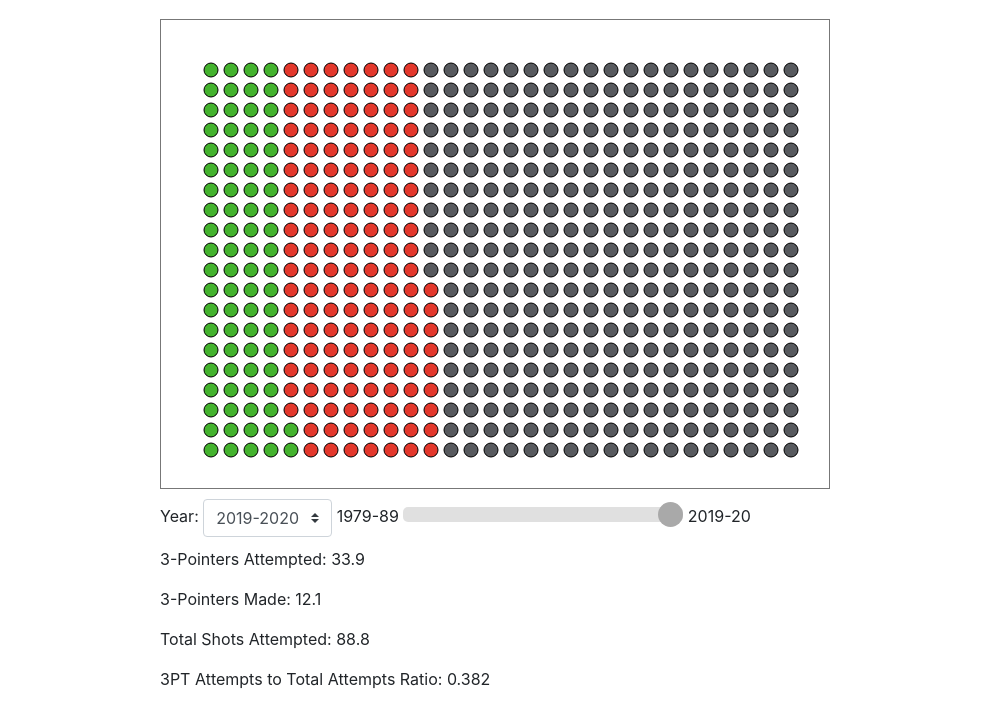
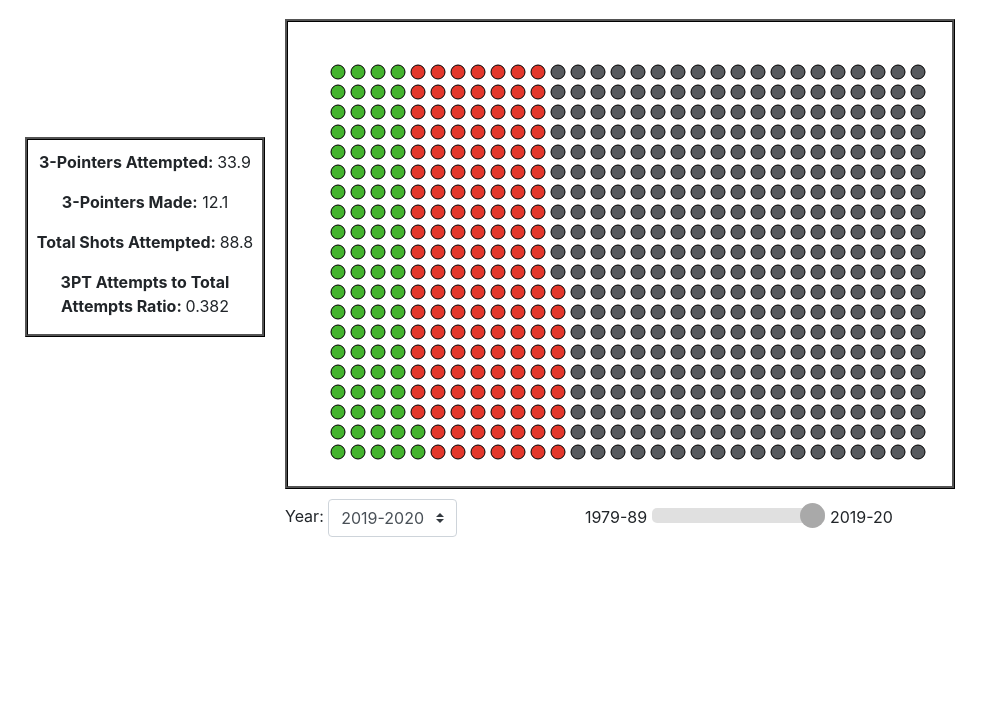
Before and after one commit to Mathewlev/NBData, a plain HTML site: page index.html in a window 1280 px wide. Shown: the part 109-816 px from the top of the page, without its empty margins (0-993 px from the left). Drawn offline with nearby package versions, Linux system fonts and the light colour scheme.

Commit message:
styling done

```diff
--- a/grid.js
+++ b/grid.js
@@ -67,6 +67,14 @@ var chartHeight = svgHeight - padding.t - padding.b;
 var grid = svg.append('g')
     .attr('transform', 'translate('+[padding.l, padding.t]+')')
     .attr("class", "grid");
+
+var madeCircle = d3.select("#legend")
+    .append('circle')
+    .attr("cx", 600)
+    .attr("cy", 300)
+    .attr("r", 80)
+    .style("fill", "#44b32e")
+    .style("stroke", "#000000");
 
 
 function updateGraph(first) {
@@ -167,6 +175,7 @@ d3.csv("NBData.csv", function(error, data) {
     xScale = d3.scaleLinear()
     .range([0, chartWidth]);
 
+
     // format the data
     data.forEach(function(d) {
         d["3P"] = +d["3P"];
--- a/index.html
+++ b/index.html
@@ -7,14 +7,14 @@
 
 <body>
     <div id="main">
-        <div style="margin-left: 440px; margin-top: 45px">
+        <div style="margin-left: 425px; margin-top: 45px">
          <h1 id="title">NBdAta</h1>
          </div>
         <div style="margin-left: 160px; margin-top: 35px">
-            <svg width="670" height="470" style="border: 1px solid #777;">
+            <svg width="670" id ="svg" height="470">
             </svg>
         </div>
-        <div style="margin-left: 160px; margin-top: 10px;">
+        <div  id="toggle" style="margin-left: 160px; margin-top: 10px;">
             <label for="categorySelect">Year:</label>
             <select style="width: auto;" class="custom-select large" id="scaleSelect" onchange="onYearChanged()">
                 <option selected value=0>2019-2020</option>
@@ -62,17 +62,24 @@
             </select>
             <!-- <div class="slidercontainer"> -->
                 <!-- <label for="year">Year: <span id="yearSliderValue"></span></label> -->
+            <div id="drag">
                 <label for="happy" class="pull-left">1979-89</label>
                 <input type="range" min="1979" max="2019" value="2019" class="slider" id="yearRange" style="display: inline-block;">
                 <label for="" class="pull-right">2019-20</label>
+            </div>
+
             <!-- </div> -->
         </div>
-        <div style="margin-left:160px; margin-top:10px">
-            <p>3-Pointers Attempted: <span id="3PAStat"></span></p>
-            <p>3-Pointers Made: <span id="3PMStat"></span></p>
-            <p>Total Shots Attempted: <span id="FGAStat"></span></p>
-            <p>3PT Attempts to Total Attempts Ratio: <span id="3PA_FGAStat"></span></p>
+        <div id="stats">
+            <p><b>3-Pointers Attempted: </b><span id="3PAStat"></span></p>
+            <p><b>3-Pointers Made:</b> <span id="3PMStat"></span></p>
+            <p><b>Total Shots Attempted: </b><span id="FGAStat"></span></p>
+            <p><b>3PT Attempts to Total Attempts Ratio: </b><span id="3PA_FGAStat"></span></p>
         </div>
+        <div id="legend">
+
+        </div>
+
     </div>
     <script src="grid.js" type="text/javascript"></script>
     <script src="https://maxcdn.bootstrapcdn.com/bootstrap/4.0.0-beta.2/js/bootstrap.min.js" integrity="sha384-alpBpkh1PFOepccYVYDB4do5UnbKysX5WZXm3XxPqe5iKTfUKjNkCk9SaVuEZflJ" crossorigin="anonymous"></script>
--- a/style.css
+++ b/style.css
@@ -19,3 +19,27 @@
     background: #868585;
     cursor: pointer;
   }
+
+  #main {
+    padding-left: 125;
+  }
+
+  #drag {
+    padding-left: 300px;
+    margin-top: -32px;
+  }
+
+  #stats {
+    margin-left: -100px;
+    margin-top: -400px;
+    width: 240px;
+    border-style: ridge;
+    border-color: black;
+    text-align: center;
+    padding-top: 10px;
+  }
+
+  #svg {
+    border-style: ridge;
+    border-color: black;
+  }
```
